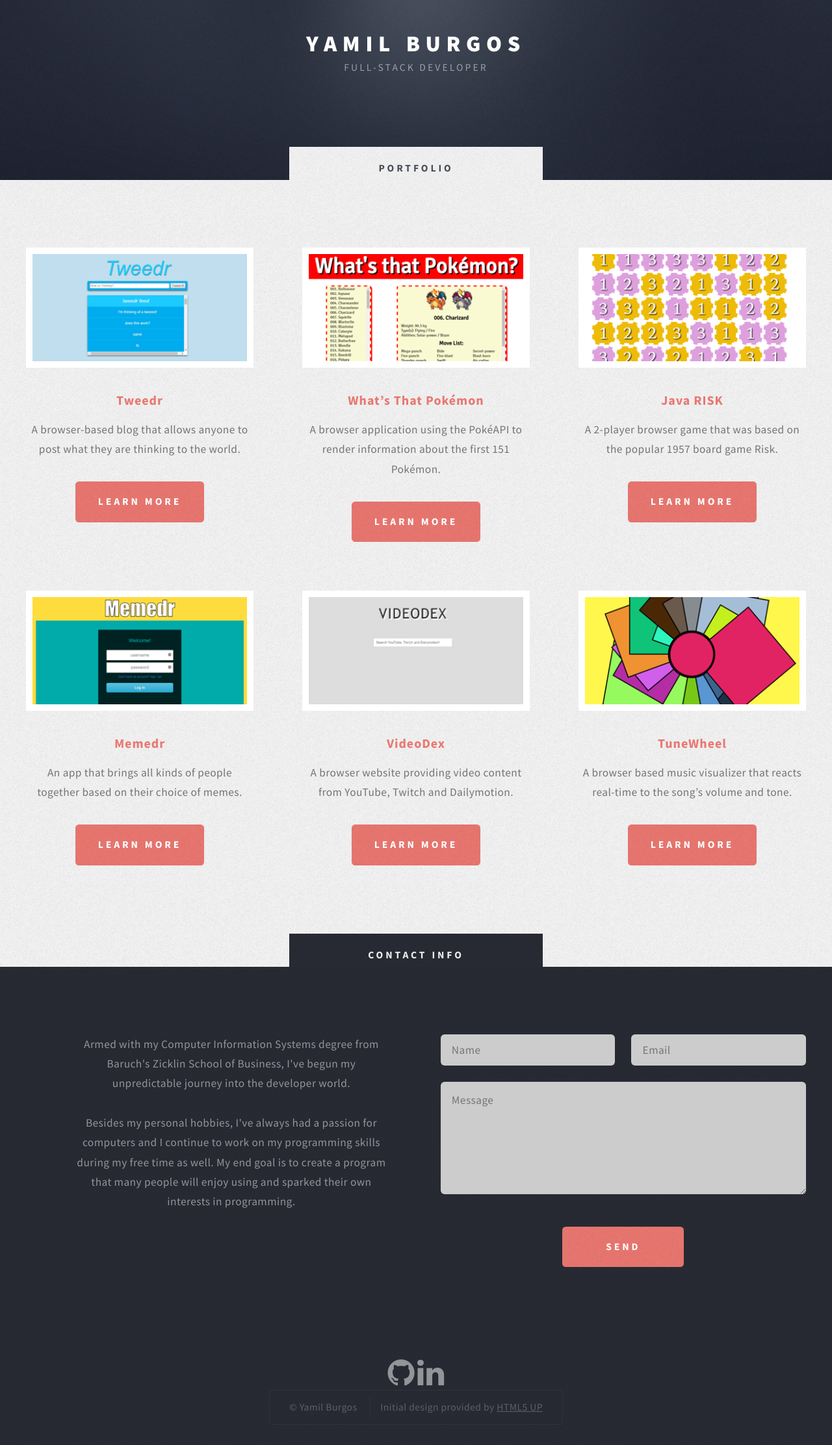
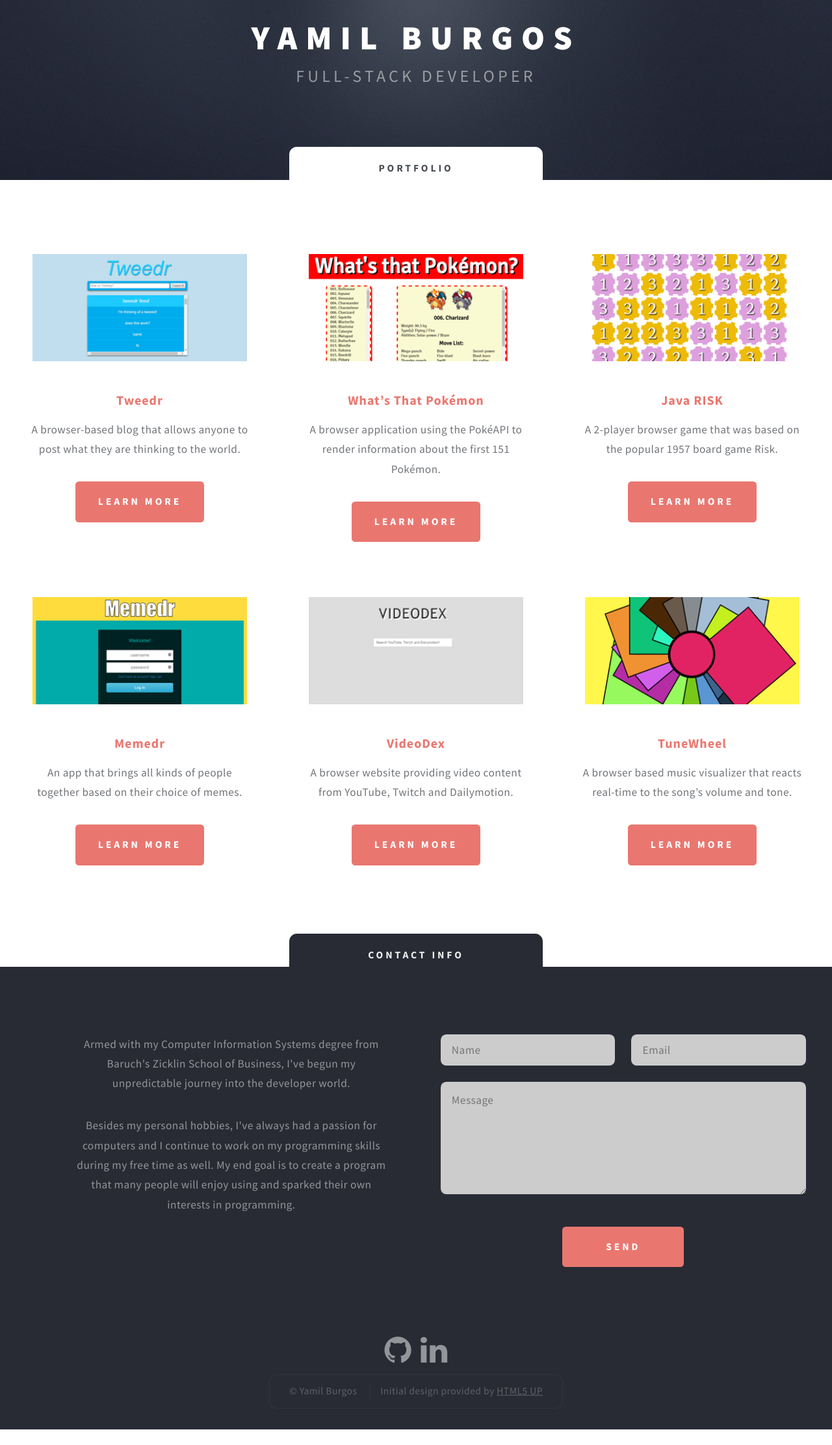
Before and after one commit to yamilburgos/mainSite, a PHP site: page / in a window 1280 px wide. Shown: the part 139-2363 px from the top of the page at 65% size. After the commit the page ends 2339 px from the top, so only its background shows below. Run offline with PHP 8.4, Linux system fonts and the light colour scheme.

Commit message:
Made changes to content's size & removed overlay on some styling

```diff
--- a/css/media.css
+++ b/css/media.css
@@ -72,7 +72,7 @@
 		width: 100%;
 		text-align: center;
 		margin-top: -0.5em;
-		font-size: 2em;
+		font-size: 3em;
 		letter-spacing: 0.25em;
 	}
 
@@ -87,7 +87,7 @@
 		margin: 1.25em 0 0 0;
 		display: block;
 		letter-spacing: 0.2em;
-		font-size: 0.9em;
+		font-size: 1.5em;
 	}
 
 	/* Nav */
--- a/css/mobile.css
+++ b/css/mobile.css
@@ -73,7 +73,7 @@
 	}
 
 	.style4 {
-		margin: 0 0 0 48px;
+		margin-top: 15px;
 	}
 
 	/* Off-Canvas Navigation */
@@ -106,7 +106,7 @@
 	/* Logo */
 	.siteTitle {
 		text-align: center;
-		font-size: 1.5em;
+		font-size: 2em;
 		letter-spacing: 0.2em;
 	}
 
@@ -197,7 +197,7 @@
 
 	.siteTitle {
 		margin-top: -0.5em !important;
-		font-size: 1.75em;
+		font-size: 3em;
 	}
 
 	/* Copyright */
--- a/css/style.css
+++ b/css/style.css
@@ -120,7 +120,7 @@ form textarea {
 	border: 0;
 	background: #eee;
 	box-shadow: inset 0px 0px 1px 0px #a0a1a7;
-	border-radius: 0.35em;
+	border-radius: 0.5em;
 	width: 100%;
 	padding: 0.75em 1em 0.75em 1em;
 }
@@ -141,11 +141,6 @@ input[type="password"] {
 
 form textarea {
 	min-height: 10em;
-}
-
-form .formerize-placeholder {
-	color: #555 !important;
-	font-style: italic;
 }
 
 /* Section */
@@ -183,7 +178,7 @@ section:last-child {
 	border: 0;
 	outline: 0;
 	cursor: pointer;
-	background: #e97770 url("../images/overlay.png");
+	background: #e97770;
 	color: #fff;
 }
 
@@ -208,14 +203,11 @@ section:last-child {
 	display: block;
 	font-weight: 700;
 	letter-spacing: 0.25em;
-}
-
-.wrapper.style3 {
-	background: #f3f3f3 url("../images/overlay.png");
+	border-radius: 0.75em 0.75em 0px 0px;
 }
 
 .wrapper.style3 .title {
-	background: #f3f3f3 url("../images/overlay.png");
+	background: #ffffff;
 	color: #484d55;
 }
 
@@ -229,7 +221,7 @@ section:last-child {
 }
 
 #footer-wrapper {
-	background: #282b34 url("../images/overlay.png");
+	background: #282b34;
 	color: #eee;
 	color: rgba(255, 255, 255, 0.5);
 }
@@ -250,7 +242,7 @@ section:last-child {
 }
 
 #footer-wrapper .title {
-	background: #282b34 url("../images/overlay.png");
+	background: #282b34;
 	color: #eee;
 }
 
@@ -265,7 +257,7 @@ section:last-child {
 /* Copyright */
 #copyright ul {
 	display: inline-block;
-	border-radius: 0.35em;
+	border-radius: 0.75em;
 	box-shadow: inset 0px 0px 1px 1px rgba(255, 255, 255, 0.05);
 	color: rgba(255, 255, 255, 0.25);
 }
--- a/index.html
+++ b/index.html
@@ -102,8 +102,10 @@
 					<div class="row 150%">
 						<!-- Info -->
 						<div class="6u 12u(mobile)">
-							<p class="style4">Armed with my Computer Information Systems degree from Baruch's Zicklin School of Business, I've begun my unpredictable journey into the developer world.</p><br>
-                           	<p class="style4">Besides my personal hobbies, I've always had a passion for computers and I continue to work on my programming skills during my free time as well. My end goal is to create a program that many people will enjoy using and sparked their own interests in programming.</p>
+							<div class="style4">
+								<p>Armed with my Computer Information Systems degree from Baruch's Zicklin School of Business, I've begun my unpredictable journey into the developer world.</p>
+                           		<p>Besides my personal hobbies, I've always had a passion for computers and I continue to work on my programming skills during my free time as well. My end goal is to create a program that many people will enjoy using and sparked their own interests in programming.</p>
+							</div>
 						</div>
 						<!-- Form -->
 						<div class="6u 12u(mobile)">
@@ -124,9 +126,7 @@
 									</div>
 									<div class="row">
 										<div class="12u">
-											<ul class="actions">
-												<li><input type="submit" class="button" value="Send" /></li>
-											</ul>
+											<input type="submit" class="button" value="Send"/>
 										</div>
 									</div>
 								</form>
@@ -135,9 +135,10 @@
 					</div>
 				</div>
 				<div id="copyright">
-					<a href="https://www.linkedin.com/in/yamilburgos"><i class="fa fa-github" style="font-size:48px"></i></a>
-					<a href="https://github.com/yamilburgos"><i class ="fa fa-linkedin" style="font-size:48px"></i></a>
-					<br>
+					<div style="margin-bottom: 10px">
+						<a href="https://www.linkedin.com/in/yamilburgos"><i class="fa fa-github" style="font-size:48px"></i></a>
+						<a style="padding-left: 10px" href="https://github.com/yamilburgos"><i class ="fa fa-linkedin" style="font-size:48px"></i></a>
+					</div>
 					<ul>
 						<li>&copy; Yamil Burgos</li>
 						<li>Initial design provided by <a class="footerInfo" href="http://html5up.net">HTML5 UP</a></li>
```
Also changed, not shown: images/overlay.png (deleted).
